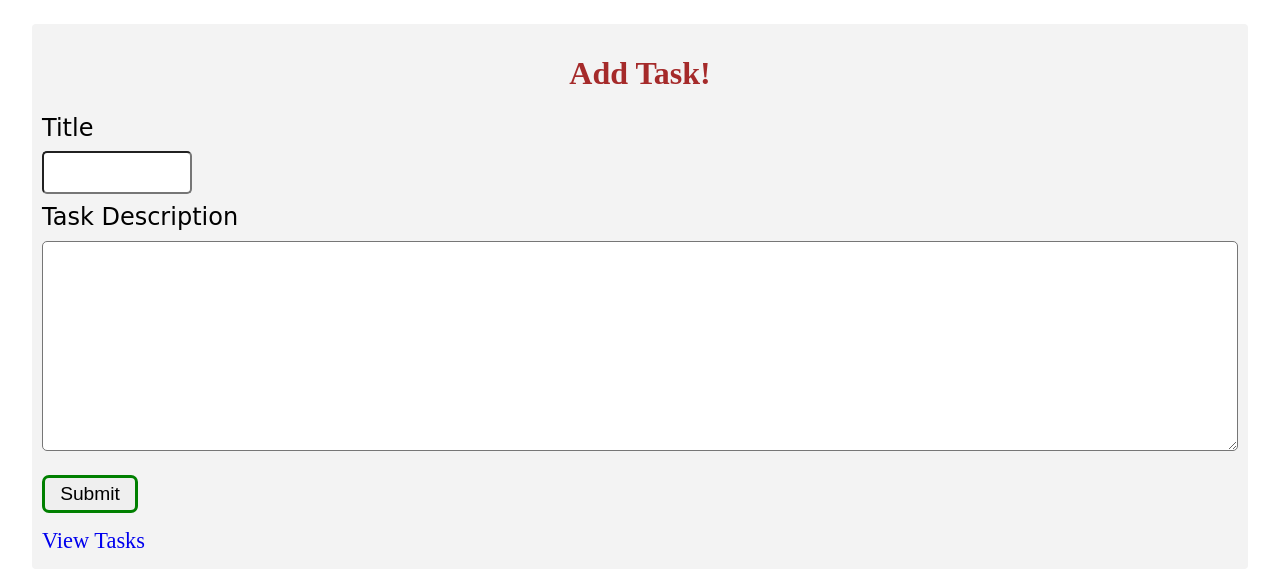
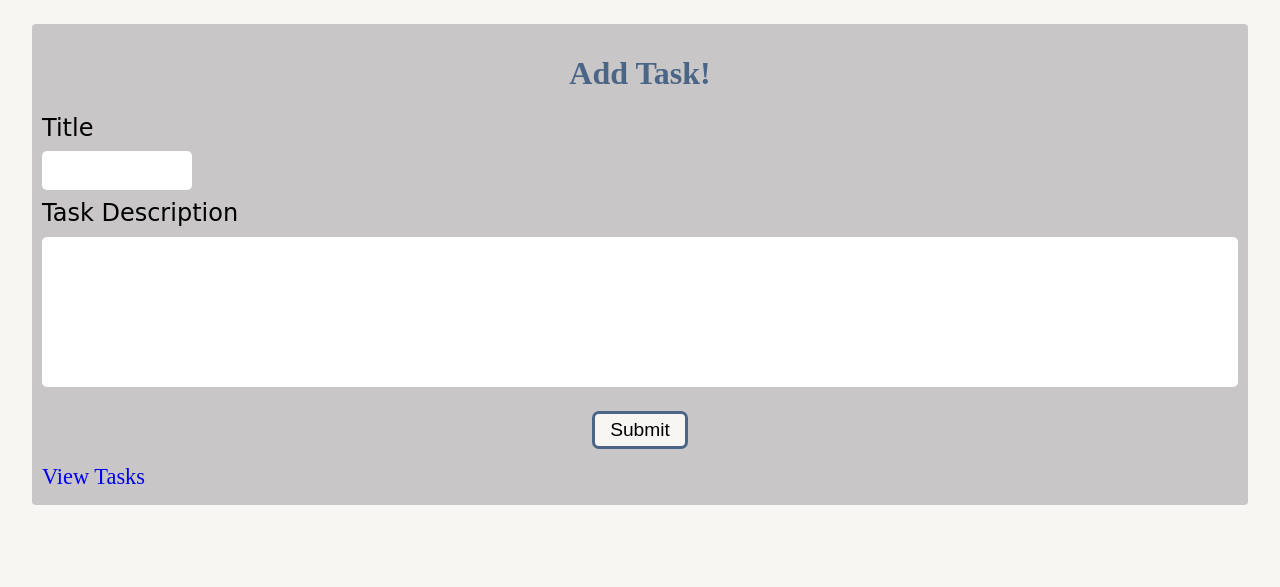
Before and after one commit to Lanrey-waju/To-Do_app, a Django app: page /add-task/ in a window 1280 px wide. Shown: the top 587 px of the page. Run offline with Django 3.2, Linux system fonts and the light colour scheme.

Commit message:
optimize styles further

```diff
--- a/tasks/static/tasks/styles.css
+++ b/tasks/static/tasks/styles.css
@@ -15,11 +15,11 @@ a:hover {
 }
 
 body {
-  background-color: #fff;
+  background-color: #f7f6f2;
 }
 
 h1 {
-  color: brown;
+  color: #4b6587;
   text-align: center;
 }
 
@@ -28,6 +28,7 @@ input[type='text'] {
   width: 150px;
   padding: 12px 20px;
   margin: 9px 0;
+  border: none;
   border-radius: 5px;
   -webkit-transition: width 0.4s ease-in-out;
   transition: width 0.4s ease-in-out;
@@ -35,15 +36,17 @@ input[type='text'] {
 
 input[type='text']:focus {
   width: 100%;
-  border: 4px solid #e62323;
+  border: 4px solid #4b6587;
 }
 
 input[type='submit'] {
   width: 6rem;
   padding: 5px 0;
   border-radius: 7px;
-  border: 3px solid green;
+  background: #f7f6f2;
+  border: 3px solid #4b6587;
   margin: 10px auto;
+  display: block;
   font-size: larger;
 }
 
@@ -55,13 +58,16 @@ label {
 textarea {
   margin: 10px 0;
   width: 100%;
+  height: 150px;
   padding: 14px;
   border-radius: 5px;
-  font-size: larger;
+  border: none;
+  font-size: 1.3rem;
+  resize: none;
 }
 
 textarea:focus {
-  border: 5px solid #e62323;
+  border: 5px solid #4b6587;
 }
 
 ul {
@@ -69,7 +75,7 @@ ul {
 }
 
 div.form {
-  background-color: #f3f3f3;
+  background-color: #c8c6c6;
   padding: 10px;
   margin: 1.5rem;
   border-radius: 4px;
--- a/tasks/static/tasks/styles.scss
+++ b/tasks/static/tasks/styles.scss
@@ -15,11 +15,11 @@ a {
 }
 
 body {
-  background-color: #fff;
+  background-color: #f7f6f2;
 }
 
 h1 {
-  color: brown;
+  color: #4b6587;
   text-align: center;
 }
 
@@ -28,12 +28,13 @@ input[type='text'] {
   width: 150px;
   padding: 12px 20px;
   margin: 9px 0;
+  border: none;
   border-radius: 5px;
   transition: width 0.4s ease-in-out;
 
   &:focus {
     width: 100%;
-    border: 4px solid rgb(230, 35, 35);
+    border: 4px solid #4b6587;
   }
 }
 
@@ -41,8 +42,10 @@ input[type='submit'] {
   width: 6rem;
   padding: 5px 0;
   border-radius: 7px;
-  border: 3px solid green;
+  background: #f7f6f2;
+  border: 3px solid #4b6587;
   margin: 10px auto;
+  display: block;
   font-size: larger;
 }
 
@@ -54,12 +57,15 @@ label {
 textarea {
   margin: 10px 0;
   width: 100%;
+  height: 150px;
   padding: 14px;
   border-radius: 5px;
-  font-size: larger;
+  border: none;
+  font-size: 1.3rem;
+  resize: none;
 
   &:focus {
-    border: 5px solid rgb(230, 35, 35);
+    border: 5px solid #4b6587;
   }
 }
 
@@ -68,7 +74,7 @@ ul {
 }
 
 div.form {
-  background-color: #f3f3f3;
+  background-color: #c8c6c6;
   padding: 10px;
   margin: 1.5rem;
   border-radius: 4px;
```
Also changed, not shown: 1 other file.
